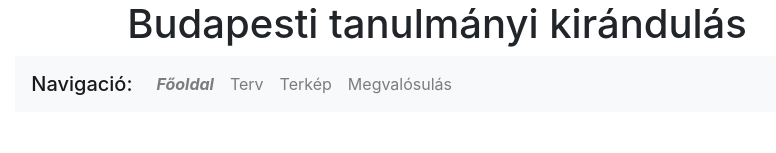
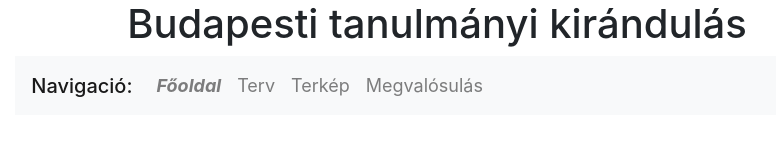
Before and after one commit to SzDavesz/Oszt-ly-kir-ndul-s, a plain HTML site: page index.html in a window 1280 px wide. Shown: the top 153 px of the page, without its empty margins (203-979 px from the left). Drawn offline with Linux system fonts and the light colour scheme.

Commit message:
navbar lathatosaga

```diff
--- a/css/sajat.css
+++ b/css/sajat.css
@@ -8,3 +8,6 @@
     font-weight: bold;
     font-style: italic;
 }
+.navigacio{
+    font-size: large;
+}
--- a/index.html
+++ b/index.html
@@ -17,7 +17,7 @@
         <h1 class="col-sm-8">Budapesti tanulmányi kirándulás</h1>
         <div class="col-sm-2"></div>
     </div>
-    <div class="row">
+    <div class="row navigacio">
         <div class="col-sm-2"></div>
         <div class="col-sm-8">
             <nav class="navbar navbar-expand-lg navbar-light bg-light">
```
